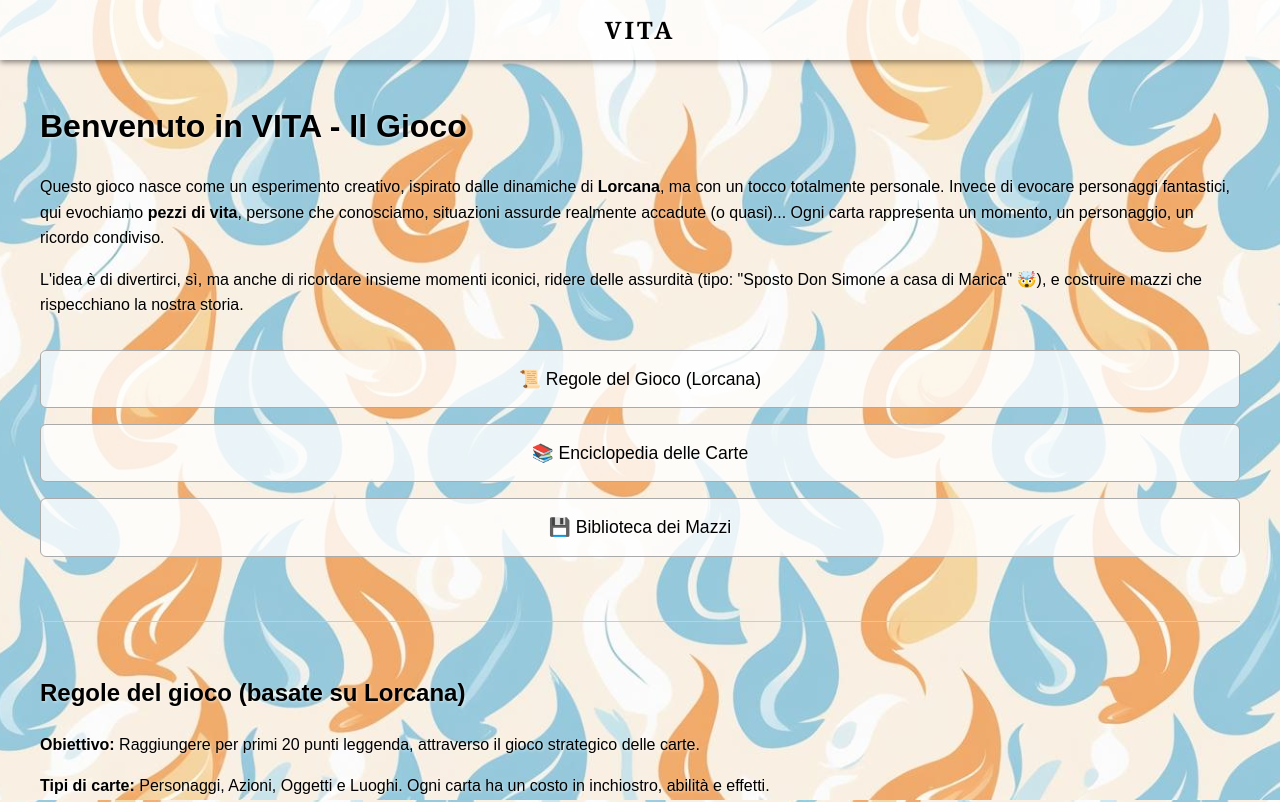
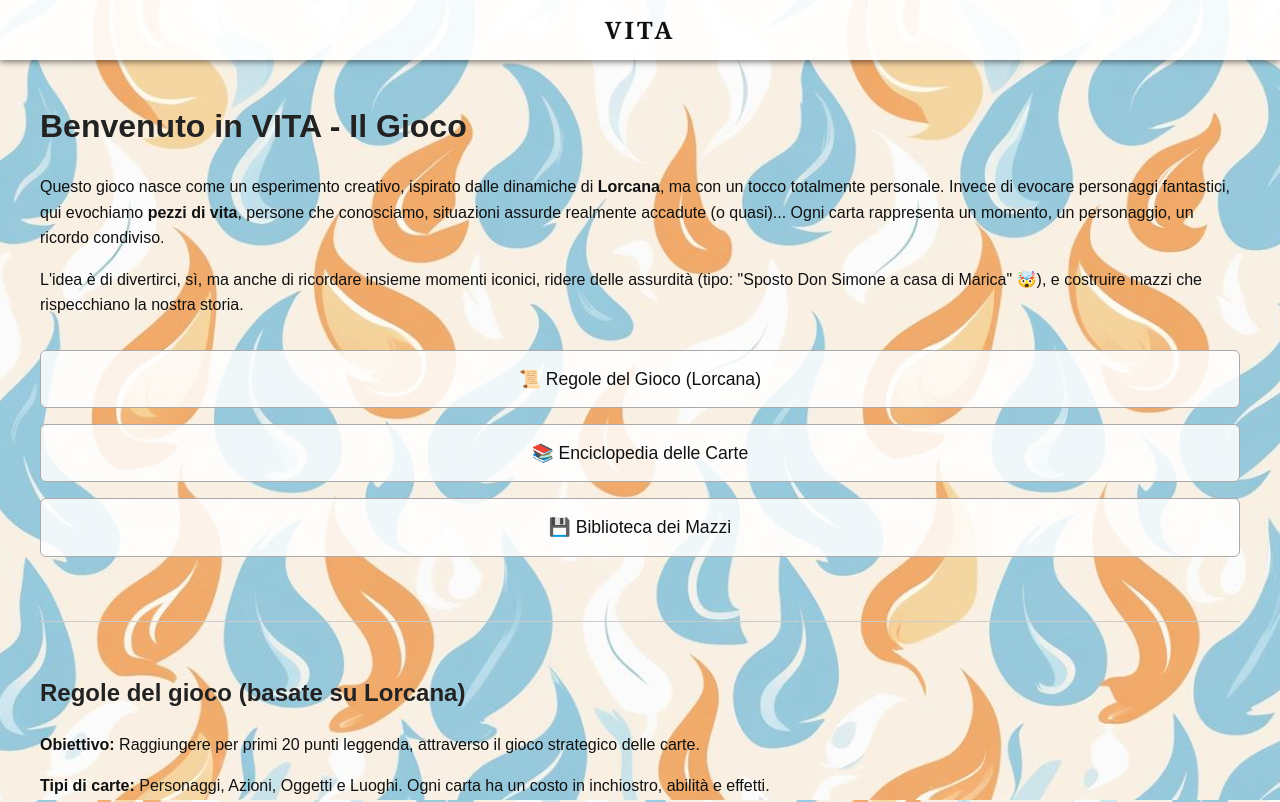
Before and after one commit to vitadatabase/versione3.0, a plain HTML site: page home.html in a window 1280 px wide. Shown: the top 802 px of the page. Drawn offline with Linux system fonts and the light colour scheme.

Commit message:
Update home.html

```diff
--- a/home.html
+++ b/home.html
@@ -14,16 +14,15 @@
       background-position: center;
       background-attachment: fixed;
       background-repeat: no-repeat;
-      color: #000;
-      text-shadow: 1px 1px 3px rgba(255,255,255,0.5);
+      color: #111;
     }
 
     header {
       position: fixed;
       top: 0; left: 0; right: 0;
       height: 60px;
-      background: rgba(255, 255, 255, 0.75);
-      color: #000;
+      background: rgba(255, 255, 255, 0.9);
+      color: #111;
       display: flex;
       align-items: center;
       justify-content: center;
@@ -36,16 +35,16 @@
     }
 
     header a {
-      color: #000;
+      color: #111;
       text-decoration: none;
-      text-shadow: 1px 1px 2px rgba(255,255,255,0.6);
+      text-shadow: 1px 1px 1px rgba(255,255,255,0.3);
     }
 
     .container {
       padding: 80px 40px 40px 40px;
     }
 
-    h1, h2 { color: #000; }
+    h1, h2 { color: #222; }
     p { margin-bottom: 1em; }
 
     .btn-container {
@@ -58,16 +57,16 @@
     .btn-container button {
       padding: 1em;
       font-size: 1.1em;
-      background-color: rgba(255,255,255,0.8);
+      background-color: rgba(255,255,255,0.85);
       border: 1px solid #aaa;
       border-radius: 6px;
       cursor: pointer;
-      color: #000;
-      text-shadow: 1px 1px 2px rgba(255,255,255,0.6);
+      color: #111;
+      text-shadow: 1px 1px 1px rgba(255,255,255,0.3);
     }
 
     .btn-container button:hover {
-      background-color: rgba(255,255,255,0.95);
+      background-color: rgba(255,255,255,1);
     }
 
     #regole {
```
